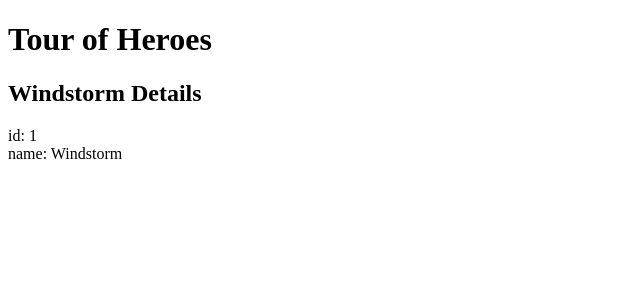
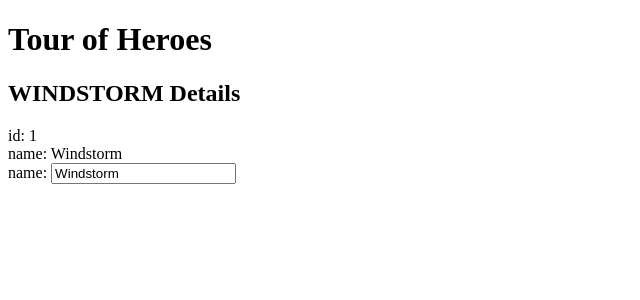
Before and after one commit to david2999999/Angular-6, an Angular app in the folder Angular-Project/: page / in a window 1280 px wide. Shown: the top 300 px of the page, without its empty margins (0-640 px from the left). Built offline with nearby package versions, Linux system fonts and the light colour scheme.

Commit message:
2 way databinding with ngModel

```diff
--- a/Angular-Project/src/app/app.module.ts
+++ b/Angular-Project/src/app/app.module.ts
@@ -1,5 +1,6 @@
 import { BrowserModule } from '@angular/platform-browser';
 import { NgModule } from '@angular/core';
+import { FormsModule } from '@angular/forms';
 
 import { AppComponent } from './app.component';
 import { HeroesComponent } from './heroes/heroes.component';
@@ -10,7 +11,8 @@ import { HeroesComponent } from './heroes/heroes.component';
     HeroesComponent
   ],
   imports: [
-    BrowserModule
+    BrowserModule,
+    FormsModule
   ],
   providers: [],
   bootstrap: [AppComponent]
--- a/Angular-Project/src/app/heroes/heroes.component.html
+++ b/Angular-Project/src/app/heroes/heroes.component.html
@@ -1,3 +1,9 @@
-<h2>{{hero.name}} Details</h2>
+<h2>{{hero.name | uppercase}} Details</h2>
 <div><span>id: </span>{{hero.id}}</div>
 <div><span>name: </span>{{hero.name}}</div>
+
+<div>
+	<label>name:
+		<input [(ngModel)]="hero.name" placeholder="name">
+	</label>
+</div>
--- a/Angular-Project/src/app/heroes/heroes.component.ts
+++ b/Angular-Project/src/app/heroes/heroes.component.ts
@@ -1,4 +1,5 @@
 import { Component, OnInit } from '@angular/core';
+import { Hero } from '../models/hero.model';
 
 @Component({
   selector: 'app-heroes',
```
